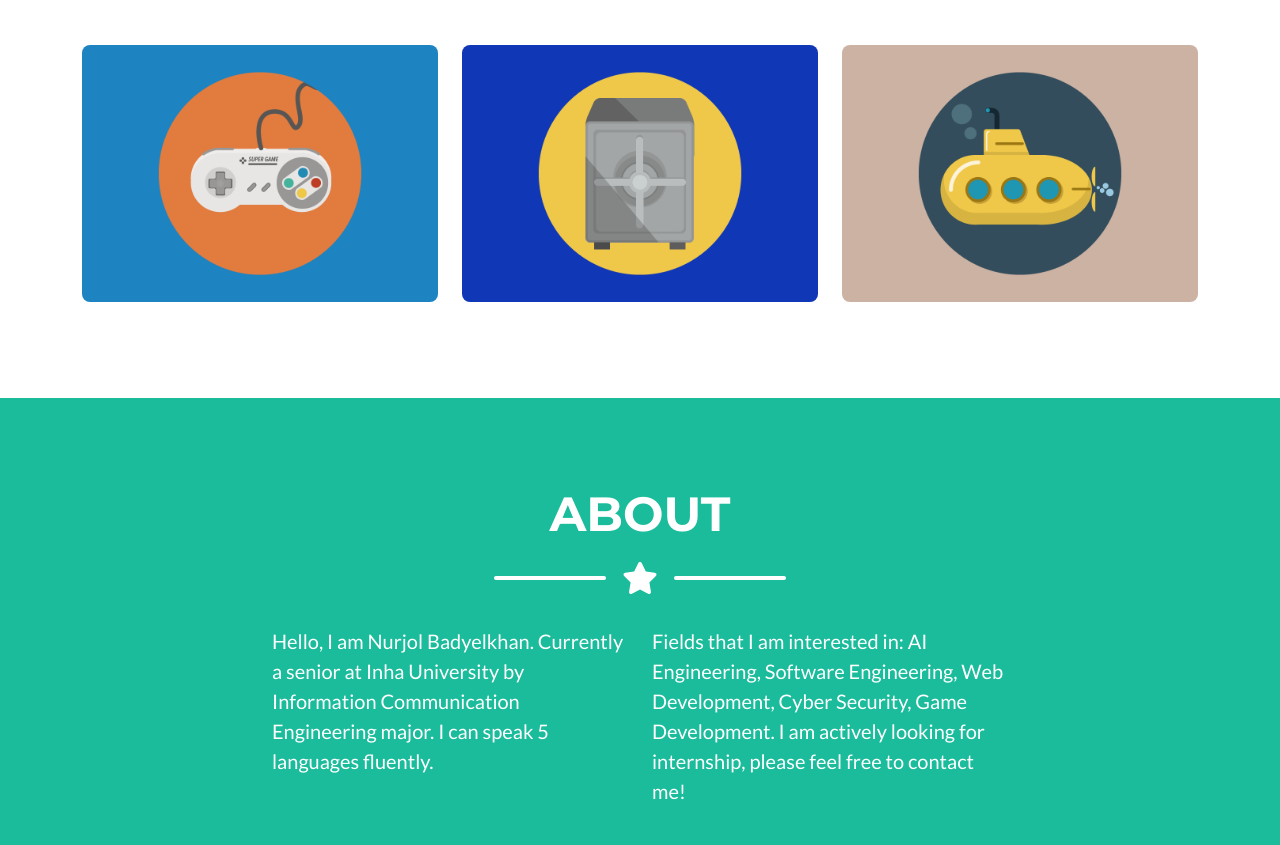
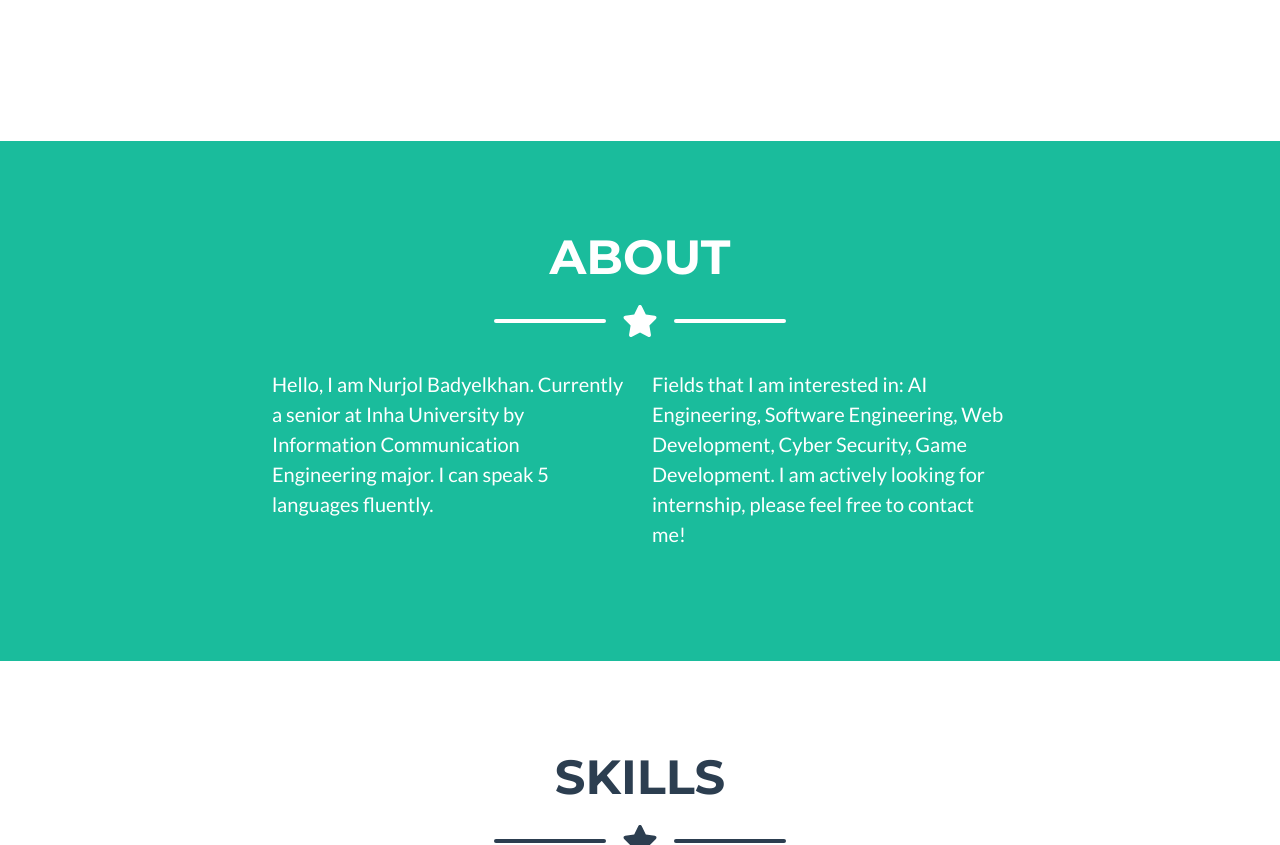
Before and after one commit to Nurjol/Personal-Website, a plain HTML site: page index.html in a window 1280 px wide. Shown: the part 1237-2082 px from the top of the page. Drawn offline with nearby package versions, Linux system fonts and the light colour scheme.

Commit message:
deleted protfolio item 4, 5, 6

```diff
--- a/index.html
+++ b/index.html
@@ -92,32 +92,7 @@
                         </div>
                     </div>
                     <!-- Portfolio Item 4-->
-                    <div class="col-md-6 col-lg-4 mb-5 mb-lg-0">
-                        <div class="portfolio-item mx-auto" data-bs-toggle="modal" data-bs-target="#portfolioModal4">
-                            <div class="portfolio-item-caption d-flex align-items-center justify-content-center h-100 w-100">
-                                <div class="portfolio-item-caption-content text-center text-white"><i class="fas fa-plus fa-3x"></i></div>
-                            </div>
-                            <img class="img-fluid" src="assets/img/portfolio/game.png" alt="..." />
-                        </div>
-                    </div>
-                    <!-- Portfolio Item 5-->
-                    <div class="col-md-6 col-lg-4 mb-5 mb-md-0">
-                        <div class="portfolio-item mx-auto" data-bs-toggle="modal" data-bs-target="#portfolioModal5">
-                            <div class="portfolio-item-caption d-flex align-items-center justify-content-center h-100 w-100">
-                                <div class="portfolio-item-caption-content text-center text-white"><i class="fas fa-plus fa-3x"></i></div>
-                            </div>
-                            <img class="img-fluid" src="assets/img/portfolio/safe.png" alt="..." />
-                        </div>
-                    </div>
-                    <!-- Portfolio Item 6-->
-                    <div class="col-md-6 col-lg-4">
-                        <div class="portfolio-item mx-auto" data-bs-toggle="modal" data-bs-target="#portfolioModal6">
-                            <div class="portfolio-item-caption d-flex align-items-center justify-content-center h-100 w-100">
-                                <div class="portfolio-item-caption-content text-center text-white"><i class="fas fa-plus fa-3x"></i></div>
-                            </div>
-                            <img class="img-fluid" src="assets/img/portfolio/submarine.png" alt="..." />
-                        </div>
-                    </div>
+
                 </div>
             </div>
         </section>
```
